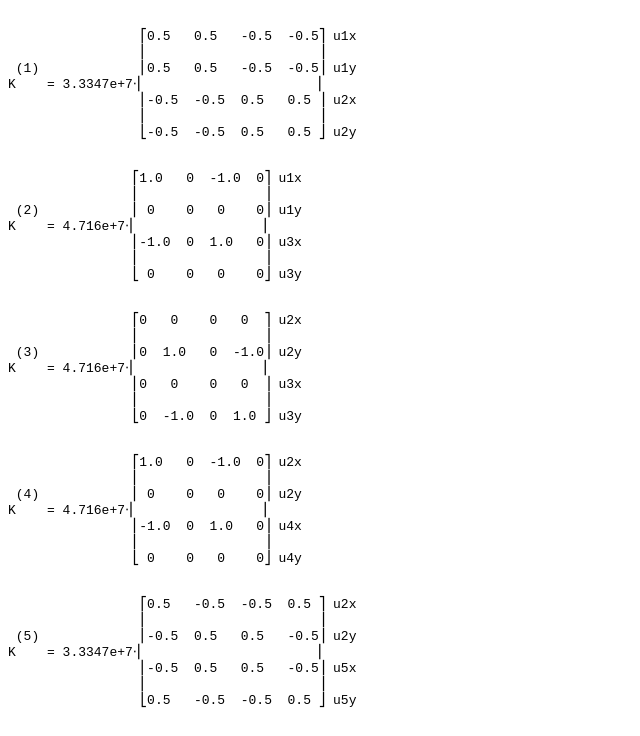
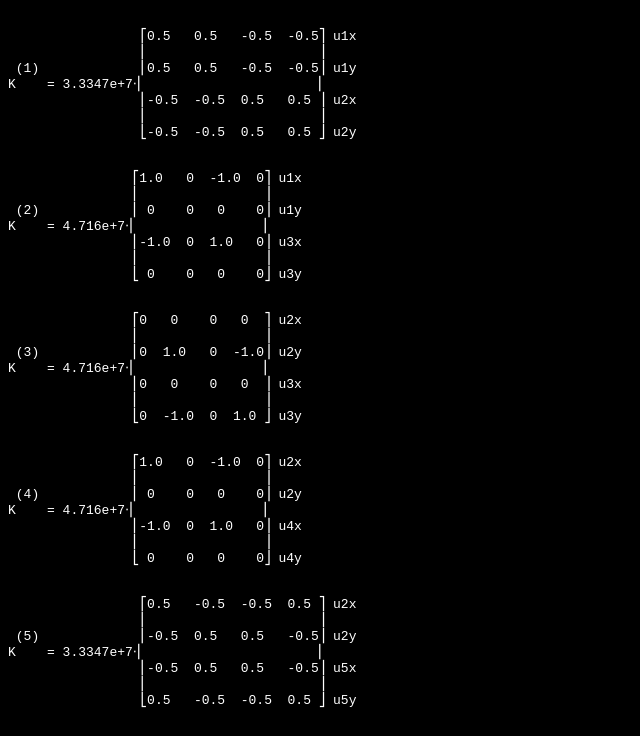
Before and after one commit to tsh96/FEA, a plain HTML site: page index.html in a window 1280 px wide. Shown: the top 736 px of the page, without its empty margins (0-640 px from the left). Drawn offline with Linux system fonts and the light colour scheme.

Commit message:
update index.html

```diff
--- a/index.html
+++ b/index.html
@@ -1,5 +1,5 @@
 <!DOCTYPE html>
-<html lang="en">
+<html lang="en" style="background: black; color: white">
 
 <head>
     <meta charset="UTF-8">
```
